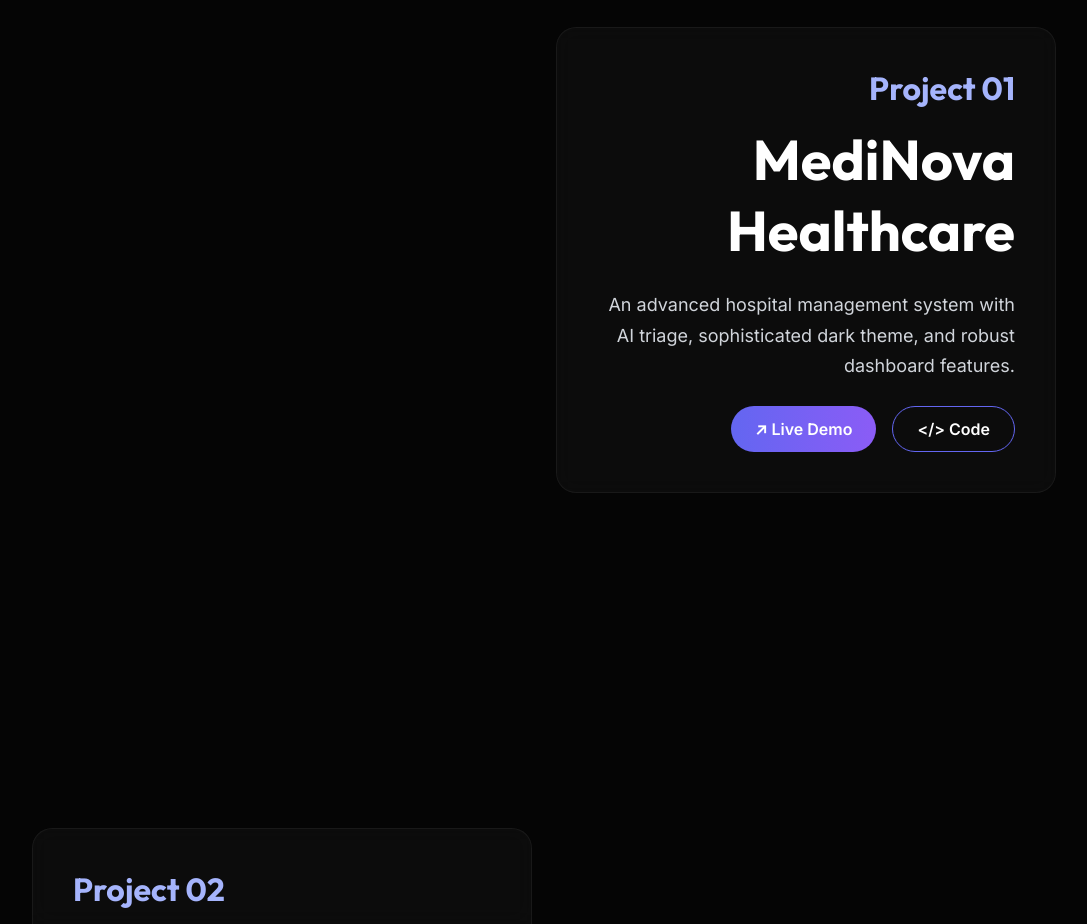
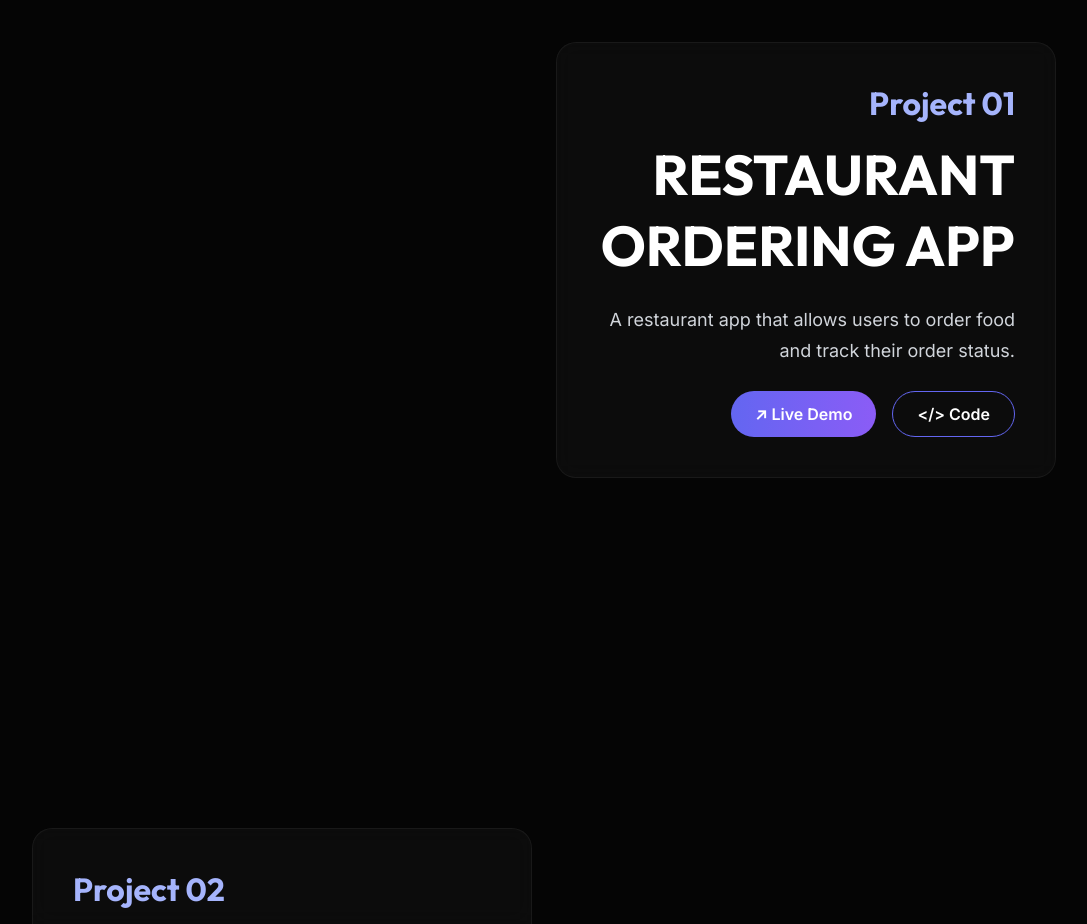
Before and after one commit to dgulati352-cpu/portfolio, a React (Vite) app: page / in a window 1280 px wide. Shown: the part 940-1864 px from the top of the page, without its empty margins (96-1183 px from the left). Built offline with nearby package versions, Linux system fonts and the light colour scheme.

Commit message:
Update project details for Restaurant Ordering App

```diff
--- a/src/App.jsx
+++ b/src/App.jsx
@@ -20,13 +20,13 @@ export default function App() {
       <section className="section right">
         <div className="project-info">
           <h3>Project 01</h3>
-          <h2>MediNova Healthcare</h2>
-          <p>An advanced hospital management system with AI triage, sophisticated dark theme, and robust dashboard features.</p>
+          <h2>RESTAURANT ORDERING APP</h2>
+          <p>A restaurant app that allows users to order food and track their order status.</p>
           <div style={{ display: 'flex', gap: '1rem', justifyContent: 'flex-end' }}>
-            <a href="https://github.com/dgulati352-cpu" target="_blank" rel="noreferrer" className="btn" style={{ display: 'flex', alignItems: 'center', gap: '0.5rem' }}>
+            <a href="https://hotel-customer.vercel.app/" target="_blank" rel="noreferrer" className="btn" style={{ display: 'flex', alignItems: 'center', gap: '0.5rem' }}>
               ↗ Live Demo
             </a>
-            <a href="https://github.com/dgulati352-cpu" target="_blank" rel="noreferrer" className="btn" style={{ background: 'transparent', border: '1px solid #6366f1' }}>
+            <a href="https://hotel-customer.vercel.app/" target="_blank" rel="noreferrer" className="btn" style={{ background: 'transparent', border: '1px solid #6366f1' }}>
               &lt;/&gt; Code
             </a>
           </div>
```
